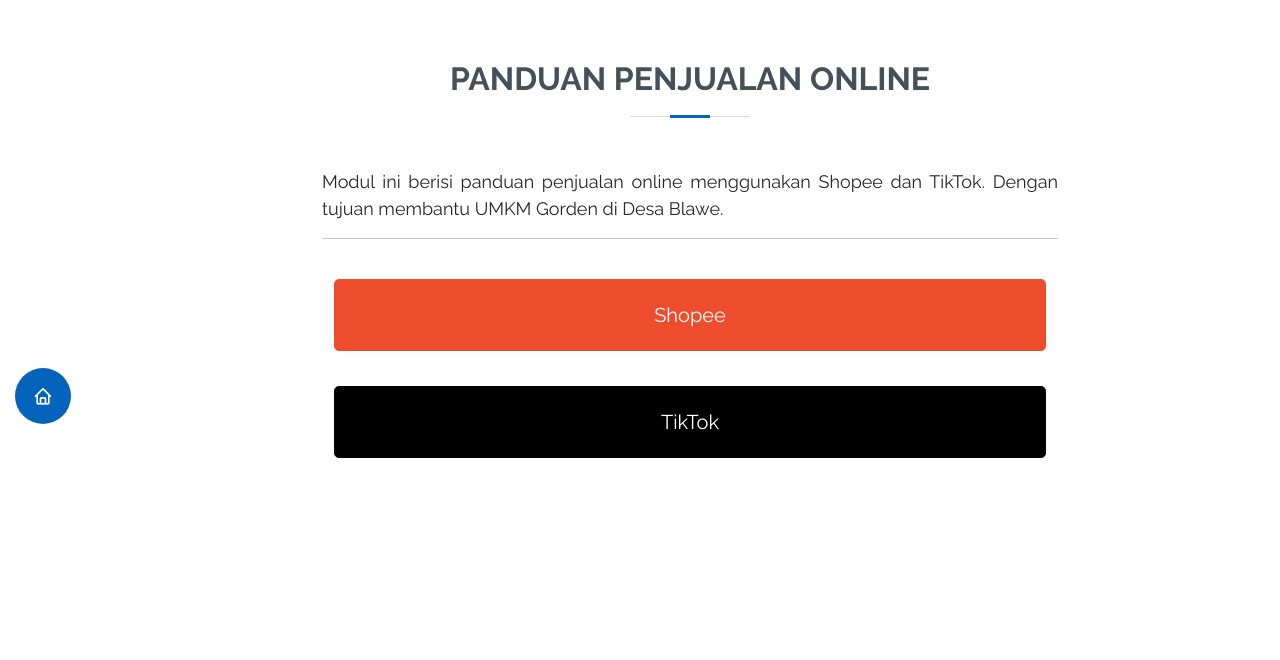
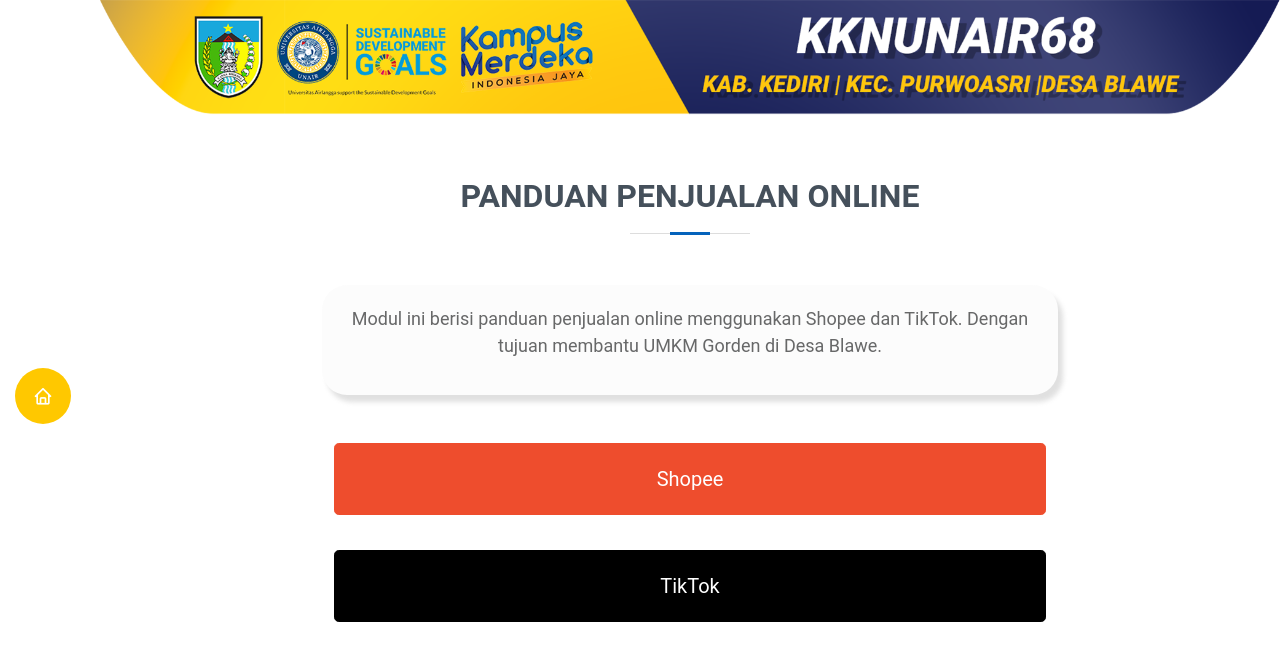
Before and after one commit to fathur-rs/modul_proker_bbk, a plain HTML site: page modul_penjualan/home.html in a window 1280 px wide. Drawn offline with nearby package versions, Linux system fonts and the light colour scheme.

Commit message:
final amin

```diff
--- a/assets/css/style.css
+++ b/assets/css/style.css
@@ -24,7 +24,7 @@ a:hover {
 }
 
 h1, h2, h3, h4, h5, h6 {
-  font-family: "Raleway", sans-serif;
+  font-family: "Roboto", sans-serif;
 }
 
 /*--------------------------------------------------------------
@@ -127,7 +127,7 @@ h1, h2, h3, h4, h5, h6 {
 @media (max-width: 992px) {
   #header {
     width: 300px;
-    background: #fff;
+    background: transparent;
     border-right: 1px solid #e6e9ec;
     left: -300px;
   }
@@ -190,7 +190,7 @@ h1, h2, h3, h4, h5, h6 {
 }
 .nav-menu a:hover, .nav-menu .active, .nav-menu .active:focus, .nav-menu li:hover > a {
   color: #fff;
-  background: #0563bb;
+  background: rgb(255, 200, 0);
 }
 .nav-menu a:hover span, .nav-menu .active span, .nav-menu .active:focus span, .nav-menu li:hover > a span {
   color: #fff;
@@ -416,7 +416,7 @@ section {
 .facts .count-box p {
   padding: 0;
   margin: 0;
-  font-family: "Raleway", sans-serif;
+  font-family: "Roboto", sans-serif;
   font-size: 14px;
 }
 
@@ -1050,11 +1050,11 @@ section {
 }
 
 li {
-  font-family: "Raleway", sans-serif;
+  font-family: "Roboto", sans-serif;
 }
 
 p {
-  font-family: "Raleway", sans-serif;
+  font-family: "Roboto", sans-serif;
 }
 
 .btn:hover, .btn:active {
@@ -1064,16 +1064,24 @@ p {
 }
 
 .btn {
-  font-family: "Raleway", sans-serif;
+  font-family: "Roboto", sans-serif;
   margin-bottom: 35px;
   padding: 20px;
 }
 
-img {
+/* img {
   border: 1px solid #728394;
   border-radius: 1px;
   box-shadow: 0px 0px 0px 5px rgba(0,0,0,0.3);
+} */
+
+.headerunair {
+  z-index: 2;
+  max-width: 100%;
+  height: auto;
+  width: auto;
 }
+
 
 html {
   height:100%;
@@ -1102,8 +1110,8 @@ html,body{
 }
 .grid-bg{
   width: 100%;
-  height: 100%;
-  overflow: hidden;
+  height: 120%;
+  overflow:hidden;
 }
 
 .ba-grid{
@@ -1186,7 +1194,3 @@ html,body{
     background-position:calc(var(--point-gap-width) / 2) calc(var(--point-gap-height) / 2 * -1);
   }
 }
-
-.test {
-
-}
--- a/modul_penjualan/home.html
+++ b/modul_penjualan/home.html
@@ -43,9 +43,12 @@
     <!-- ======= Mobile nav toggle button ======= -->
     <!-- <button type="button" class="mobile-nav-toggle d-xl-none"><i class="bi bi-list mobile-nav-toggle"></i></button> -->
     <!-- ======= Header ======= -->
-    <i class="bi bi-list mobile-nav-toggle d-xl-none"></i>
+    <i class="bi bi-list mobile-nav-toggle d-xl-none" style="background-color: rgb(255, 200, 0);"></i>
 
     <main id="main">
+        <div>
+            <img class="headerunair" src="../assets/img/FINAL DESAIN WEB HEADER.png" class="img-fluid center" alt="">
+        </div>
         <!-- ======= About Section ======= -->
         <section id="about" class="about">
             <div class="container" data-aos="fade-up">
@@ -54,12 +57,16 @@
                 </div>
                 <div class="row">
                     <div class="col-lg-8" style="float:none;margin:auto;">
-                        <p style="text-align: justify; font-size: 18px;">
-                            Modul ini berisi panduan penjualan online menggunakan Shopee dan TikTok. Dengan tujuan
-                            membantu UMKM
-                            Gorden di Desa Blawe.
-                        </p>
-                        <hr>
+
+                        <div class="container"
+                            style="background-color: rgb(251, 251, 251); opacity: 70%; padding: 20px; border-radius: 25px;box-shadow: 5px 7px 5px rgb(211, 211, 211);">
+                            <p style="text-align: center; font-size: 18px;">
+                                Modul ini berisi panduan penjualan online menggunakan Shopee dan TikTok. Dengan tujuan
+                                membantu UMKM
+                                Gorden di Desa Blawe.
+                            </p>
+                        </div>
+                        <br>
                         <br>
                         <div class="container">
                             <div class="row">
```
Also changed, not shown: index.html (+8 -1 lines), modul_kompos/modul_kompos.html (+4 -2 lines), modul_penjualan/modul_umkm_shopee.html (+4 -1 lines), modul_penjualan/modul_umkm_tiktok.html (+4 -1 lines), assets/img/FINAL DESAIN WEB HEADER.png (added).
